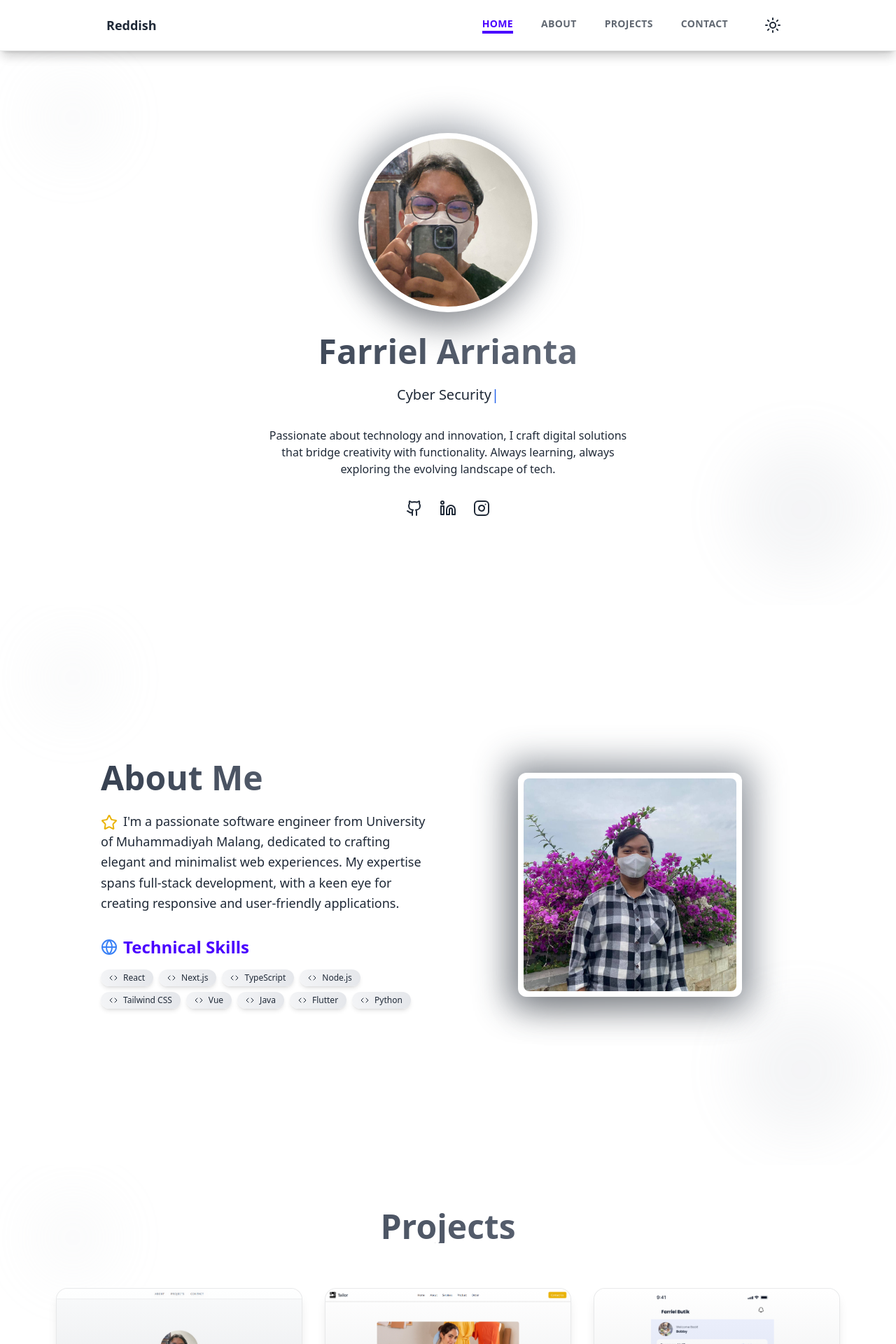
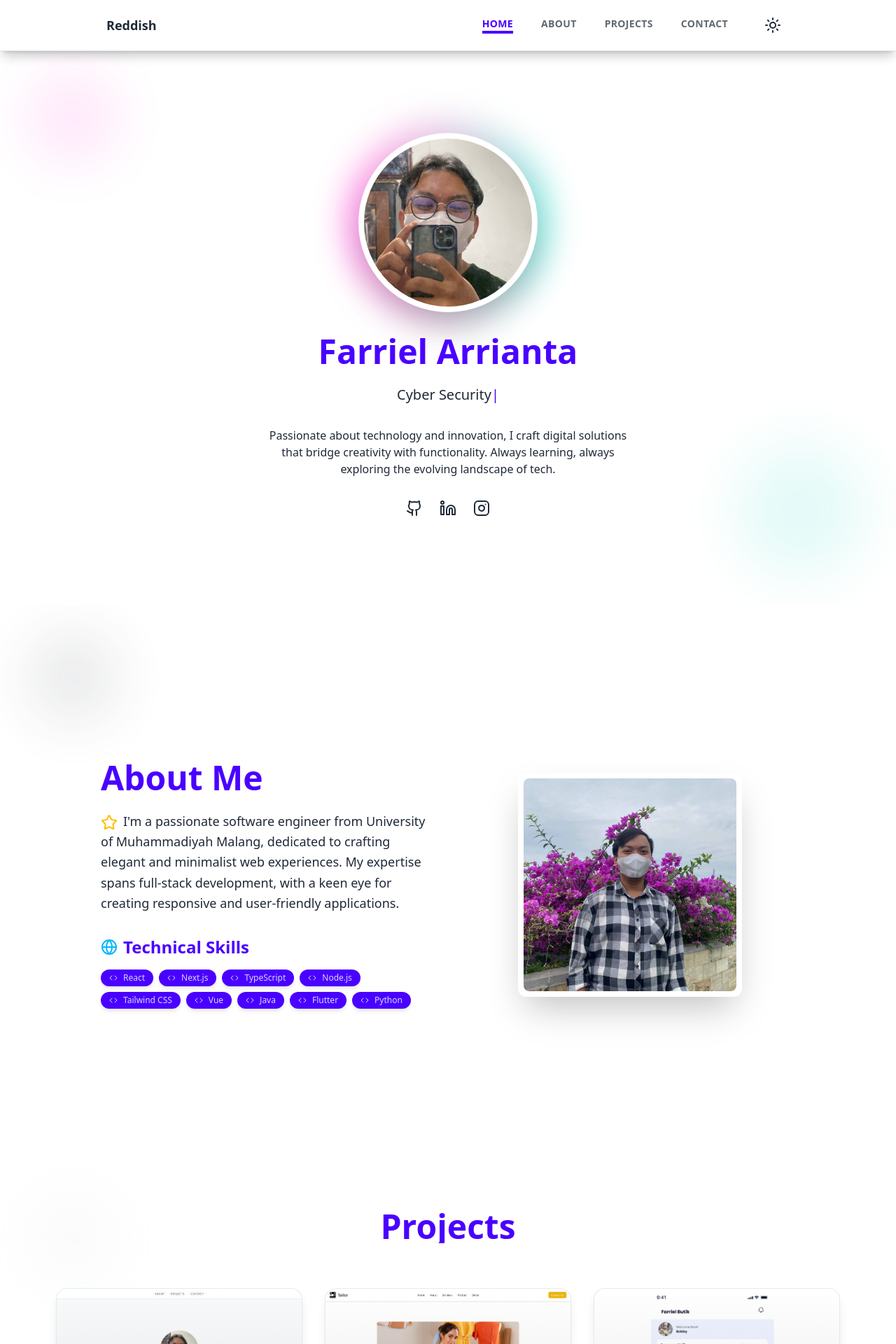
Before and after one commit to reddishowo/reddishowo-portfolio, a Next.js app: page / in a window 1280 px wide. Shown: the top 1920 px of the page at 70% size. Built offline with nearby package versions, Linux system fonts and the light colour scheme.

Commit message:
about, home, and project section DaisyUI Theme fix

```diff
--- a/src/components/aboutsection.tsx
+++ b/src/components/aboutsection.tsx
@@ -10,7 +10,7 @@ const SkillBadge = ({ skill, delay }: { skill: string; delay: number }) => (
     data-aos="fade-up"
     data-aos-delay={delay}
     data-aos-duration="500"
-    className="bg-gradient-to-r from-gray-100 to-gray-200 text-gray-800
+    className="bg-primary text-primary-content
     text-xs px-3 py-1 rounded-full flex items-center gap-1
     shadow-md hover:shadow-lg transition-shadow"
   >
@@ -55,8 +55,8 @@ const AboutSection = () => {
     >
       {/* Background decorative elements */}
       <div className="absolute top-0 left-0 w-full h-full opacity-10">
-        <div className="absolute top-10 left-10 w-32 h-32 bg-gray-300 rounded-full filter blur-2xl"></div>
-        <div className="absolute bottom-10 right-10 w-48 h-48 bg-gray-400 rounded-full filter blur-2xl"></div>
+        <div className="absolute top-10 left-10 w-32 h-32 bg-neutral rounded-full filter blur-2xl"></div>
+        <div className="absolute bottom-10 right-10 w-48 h-48 bg-neutral-focus rounded-full filter blur-2xl"></div>
       </div>
 
       <div className="container mx-auto max-w-5xl px-4 relative z-10">
@@ -67,15 +67,11 @@ const AboutSection = () => {
             data-aos-duration="800"
             className="text-content"
           >
-            <h2
-              className="text-5xl font-bold mb-6 text-primary
-               bg-clip-text text-transparent
-               bg-gradient-to-r from-gray-700 to-gray-500"
-            >
+            <h2 className="text-5xl font-bold mb-6 text-primary">
               About Me
             </h2>
             <p className="text-base-content mb-6 leading-relaxed text-lg">
-              <Star className="inline-block mr-2 text-yellow-500" />
+              <Star className="inline-block mr-2 text-warning" />
               I&#39;m a passionate software engineer from University of
               Muhammadiyah Malang, dedicated to crafting elegant and minimalist
               web experiences. My expertise spans full-stack development, with a
@@ -87,7 +83,7 @@ const AboutSection = () => {
                 className="text-2xl font-semibold mb-4 text-primary
                             flex items-center"
               >
-                <Globe className="mr-2 text-blue-500" />
+                <Globe className="mr-2 text-info" />
                 Technical Skills
               </h3>
               <div className="flex flex-wrap gap-2">
@@ -110,7 +106,7 @@ const AboutSection = () => {
           >
             <div className="w-80 h-80 relative">
               <div
-                className="absolute -inset-4 bg-gradient-to-r from-gray-800 to-gray-600
+                className="absolute -inset-4 bg-neutral-focus
                               rounded-xl blur-xl opacity-50 animate-pulse"
               ></div>
               <div className="relative z-10 w-full h-full bg-base-100 p-2 rounded-xl shadow-2xl">
--- a/src/components/homepage.tsx
+++ b/src/components/homepage.tsx
@@ -57,13 +57,12 @@ const HomePage = () => {
   return (
     <section
       id="home"
-      className="min-h-screen bg-base-100 text-base-content
-                 flex flex-col relative overflow-hidden mt-1 sm:mt-16"
+      className="min-h-screen bg-base-100 text-base-content flex flex-col relative overflow-hidden mt-1 sm:mt-16"
     >
       {/* Background decorative elements */}
       <div className="absolute top-0 left-0 w-full h-full opacity-10">
-        <div className="absolute top-10 left-10 w-32 h-32 bg-gray-300 rounded-full filter blur-2xl"></div>
-        <div className="absolute bottom-10 right-10 w-48 h-48 bg-gray-400 rounded-full filter blur-2xl"></div>
+        <div className="absolute top-10 left-10 w-32 h-32 bg-secondary rounded-full filter blur-2xl"></div>
+        <div className="absolute bottom-10 right-10 w-48 h-48 bg-accent rounded-full filter blur-2xl"></div>
       </div>
 
       <Navbar />
@@ -78,8 +77,7 @@ const HomePage = () => {
           >
             <div className="w-64 h-64 relative">
               <div
-                className="absolute -inset-4 bg-gradient-to-r from-gray-800 to-gray-400
-                              rounded-full blur-xl opacity-50 animate-pulse"
+                className="absolute -inset-4 bg-gradient-to-r from-secondary to-accent rounded-full blur-xl opacity-50 animate-pulse"
               ></div>
               <div className="relative z-10 w-full h-full bg-base-100 p-2 rounded-full shadow-2xl">
                 <Image
@@ -95,14 +93,13 @@ const HomePage = () => {
           </div>
 
           <h1
-            data-aos="fade-up"
-            data-aos-duration="800"
-            className="text-5xl font-bold mb-6 text-primary
-            bg-clip-text text-transparent
-            bg-gradient-to-r from-gray-700 to-gray-500"
-          >
-            Farriel Arrianta
-          </h1>
+  data-aos="fade-up"
+  data-aos-duration="800"
+  className="text-5xl font-bold mb-6 text-primary"
+>
+  Farriel Arrianta
+</h1>
+
 
           <p
             data-aos="fade-up"
@@ -111,10 +108,10 @@ const HomePage = () => {
             className="text-xl text-base-content mb-8"
           >
             {currentText}
-            <span className="blinking-cursor text-blue-600">|</span>
+            <span className="blinking-cursor text-primary">|</span>
           </p>
 
-          {/* New About Me Section */}
+          {/* About Me Section */}
           <div
             className="max-w-xl mx-auto text-base-content mb-8 px-4"
           >
@@ -150,7 +147,7 @@ const SocialLink: React.FC<SocialLinkProps> = ({ href, icon }) => (
     href={href}
     target="_blank"
     rel="noopener noreferrer"
-    className="text-base-content hover:text-blue-600 transition-colors"
+    className="text-base-content hover:text-primary transition-colors"
     data-aos="zoom-in"
     data-aos-duration="800"
   >
--- a/src/components/projectsection.tsx
+++ b/src/components/projectsection.tsx
@@ -87,11 +87,9 @@ const ProjectCard = ({
           {project.technologies.map((tech) => (
             <span
               key={tech}
-              className="bg-gradient-to-r from-gray-100 to-gray-200
-              dark:from-gray-700 dark:to-gray-600
-              text-gray-800 dark:text-white/80
-              text-xs px-3 py-1 rounded-full flex items-center gap-1
-              shadow-md hover:shadow-lg transition-shadow"
+              className="bg-primary text-primary-content
+    text-xs px-3 py-1 rounded-full flex items-center gap-1
+    shadow-md hover:shadow-lg transition-shadow"
             >
               <Code size={12} className="mr-1" />
               {tech}
@@ -188,9 +186,8 @@ const ProjectsSection = () => {
         <h2
           data-aos="fade-up"
           data-aos-duration="800"
-          className="text-5xl font-bold text-center mb-16 text-primary
-           bg-clip-text text-transparent
-           bg-gradient-to-r from-gray-700 to-gray-500"
+          className="text-5xl bg-primary text-primary-content font-bold text-center mb-16
+           bg-clip-text text-transparent"
         >
           Projects
         </h2>
```
